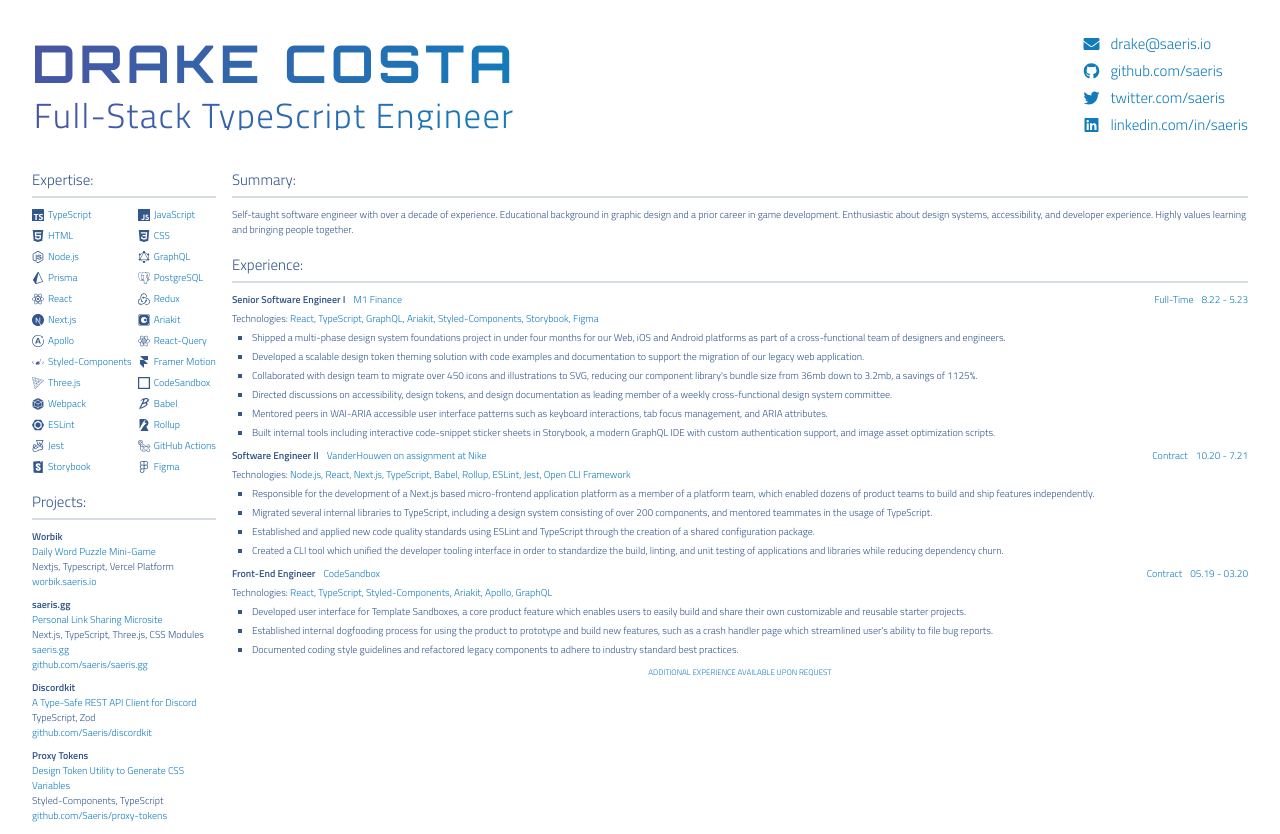
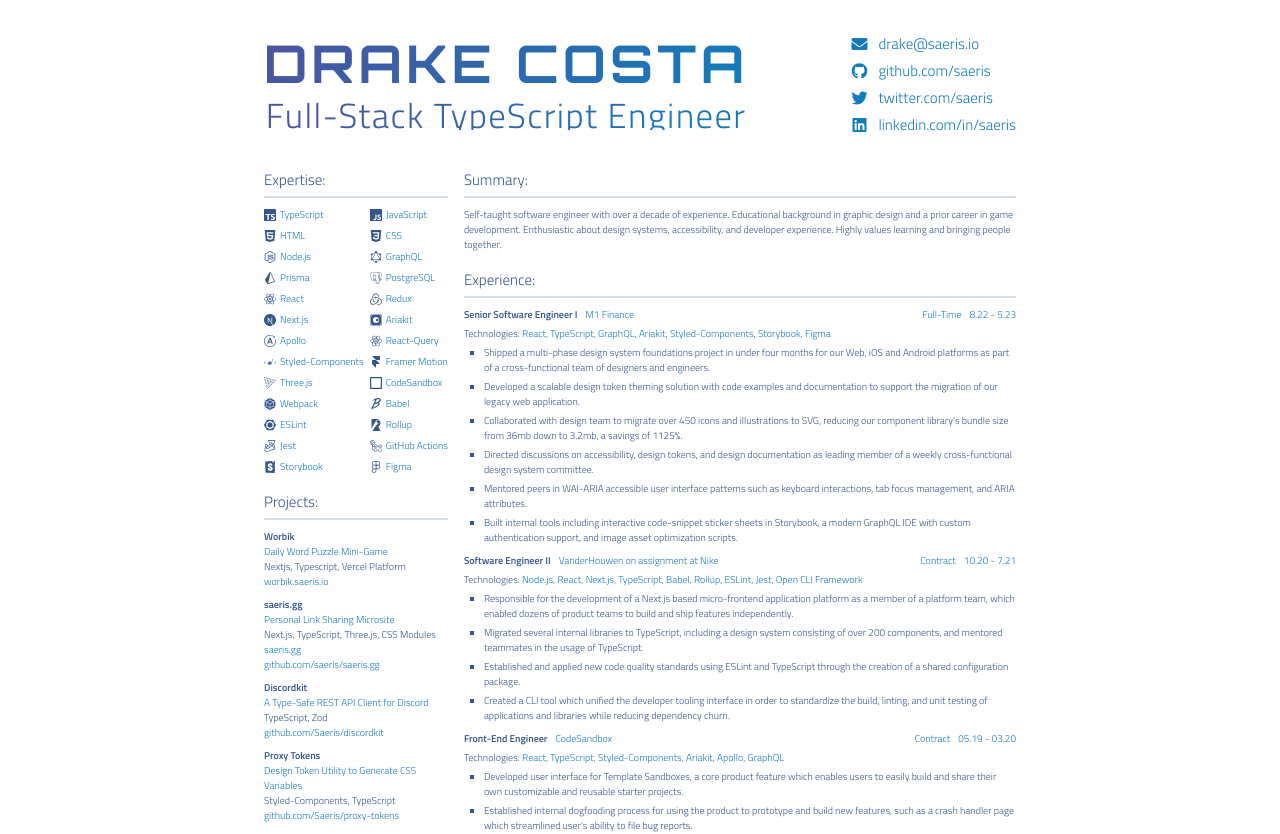
Before and after one commit to Saeris/resume, a Next.js app: page / in a window 1280 px wide. Shown: the top 834 px of the page. Built offline with nearby package versions, Linux system fonts and the light colour scheme.

Commit message:
remove github workflow, constrain to 8.5in width

```diff
--- a/src/theme/reset.css
+++ b/src/theme/reset.css
@@ -23,7 +23,7 @@ body {
   flex-direction: column;
   gap: 24px;
   width: fit-content;
-  max-width: 100%;
+  max-width: 8.5in;
   height: 100%;
   min-height: 100vh;
   padding: 24px 32px;
```
